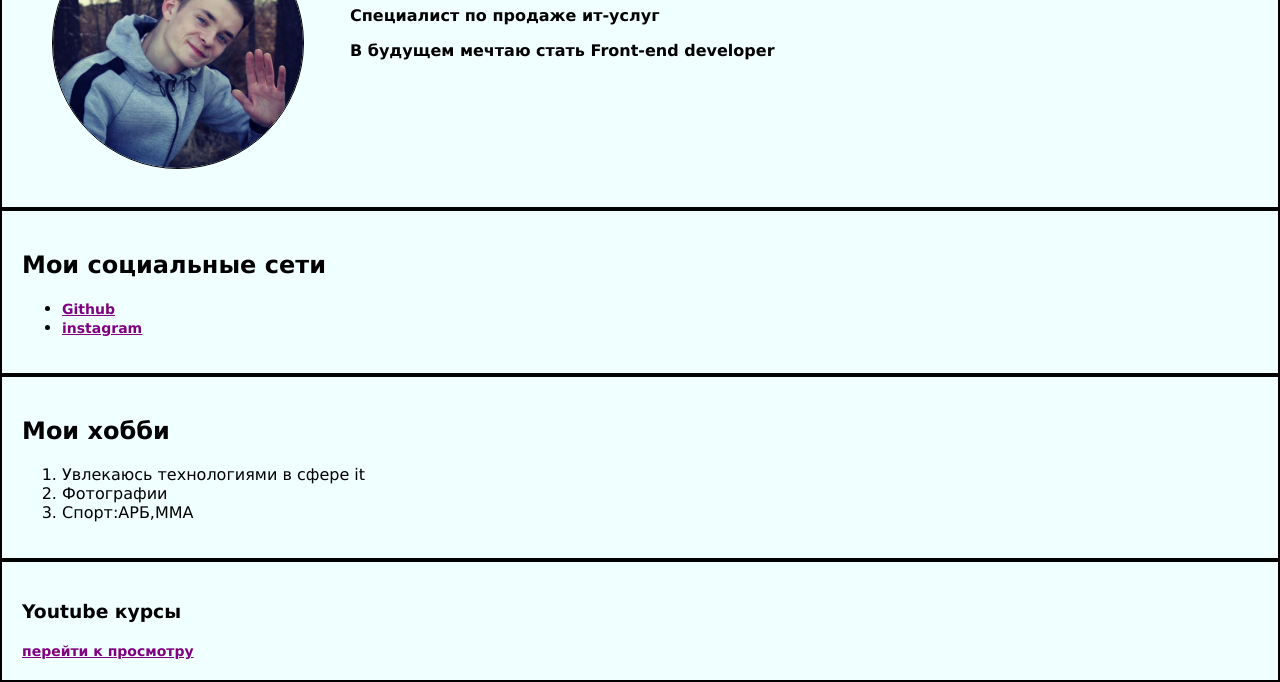
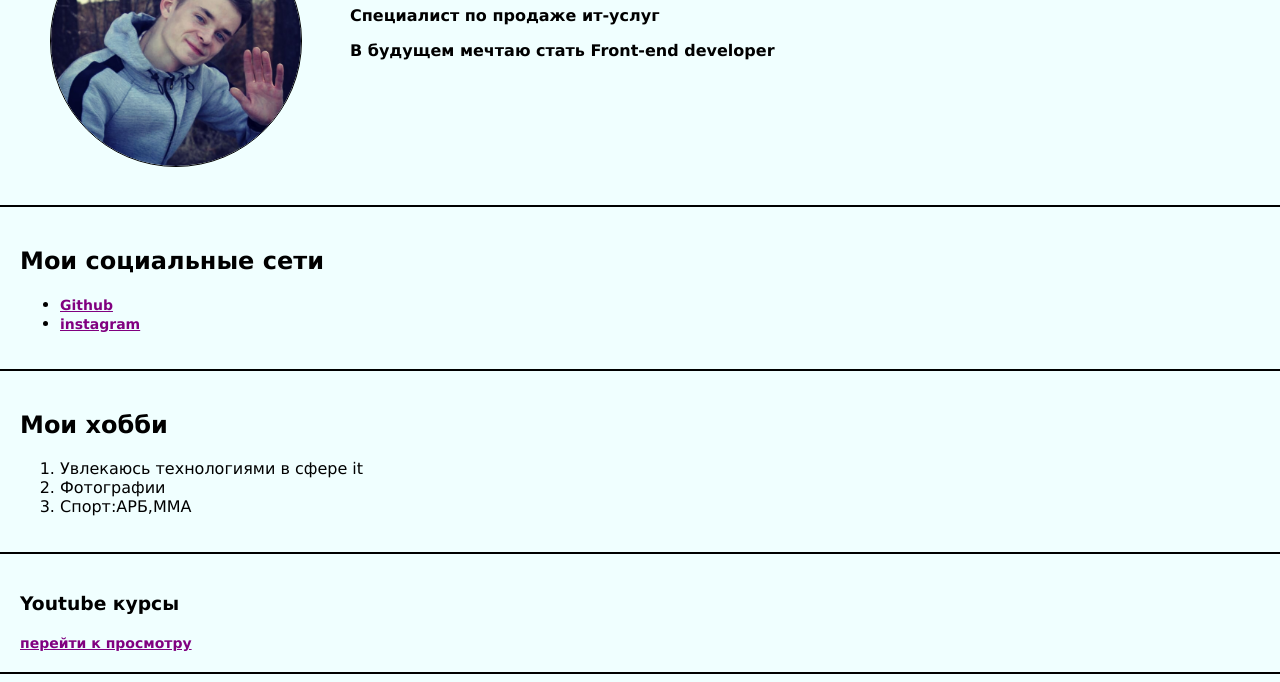
Before and after one commit to AdaskovDmitry/resume-test, a plain HTML site: page index.html in a window 1280 px wide. Shown: the part 135-817 px from the top of the page. Drawn offline with Linux system fonts and the light colour scheme.

Commit message:
changed border for div

```diff
--- a/index.html
+++ b/index.html
@@ -35,6 +35,9 @@
         <h3>Youtube курсы</h3>
         <a href="../youtube/index1.html">перейти к просмотру</a>
     </div>
+    <div class="contact">
+
+    </div>
 </aside>
 </body>
 </html>
--- a/style.css
+++ b/style.css
@@ -14,7 +14,7 @@ img{
     border-radius: 50%;
 }
 header{
-    border: 2px solid black;
+    border-bottom: 2px solid black;
     padding: 20px;
     height: 300px;
 }
@@ -24,7 +24,7 @@ header{
     left: 350px;
 }
 .soc{
-    border: 2px solid black;
+    border-bottom: 2px solid black;
     margin-top: 0.2px;
     padding: 20px;
 }
@@ -37,7 +37,7 @@ a:hover{
     font-size: 16px;
 }
 .hobby{
-    border: 2px solid black;
+    border-bottom: 2px solid black;
     margin-top: 0.2px;
     padding: 20px;
 }
@@ -45,7 +45,7 @@ a:hover{
     font-weight: 500;
 }
 .youtube{
-    border: 2px solid black;
+    border-bottom: 2px solid black;
     margin-top: 0.2px;
     padding: 20px;
 }
```
